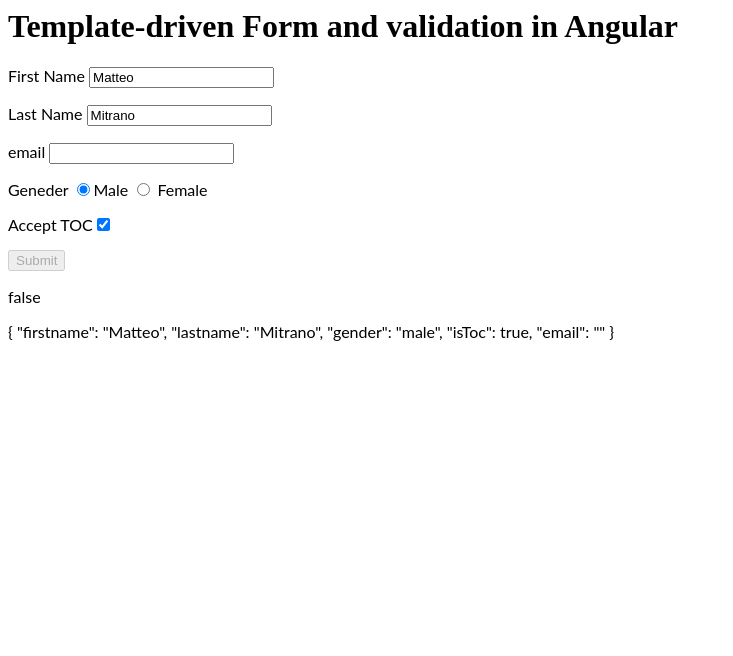
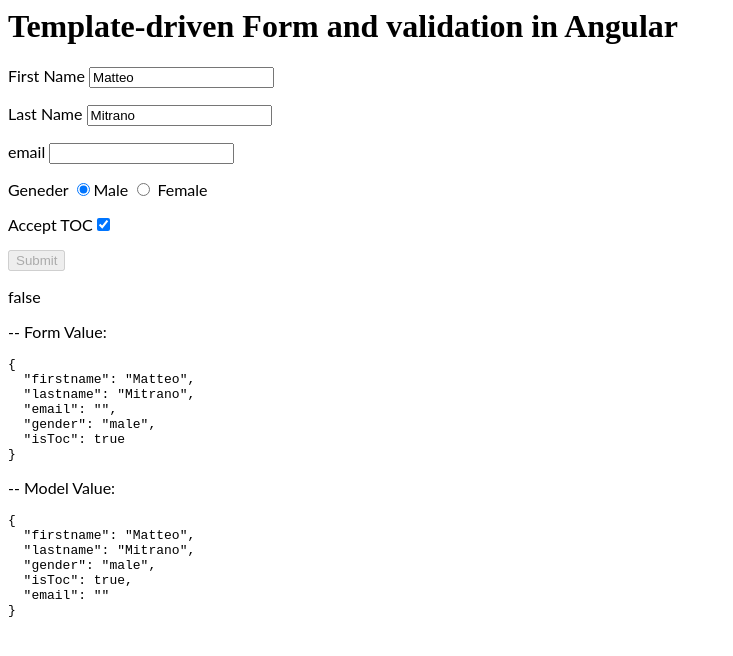
Before and after one commit to MatteoMit/angular7-template-driven-form, an Angular app: page / in a window 1280 px wide. Shown: the top 656 px of the page, without its empty margins (0-733 px from the left). Built offline with nearby package versions, Linux system fonts and the light colour scheme.

Commit message:
1 file modified

```diff
--- a/src/app/app.component.html
+++ b/src/app/app.component.html
@@ -76,7 +76,10 @@
 
   <p>{{contactForm.valid}} </p>
 
-  <p>{{contact|json}} </p>
+  <p>-- Form Value: </p>
+  <pre><code>{{ contactForm.value | json }}</code></pre>
+  <p>-- Model Value: </p>
+  <pre><code>{{contact|json}} </code></pre>
 
 
 </form>
```
